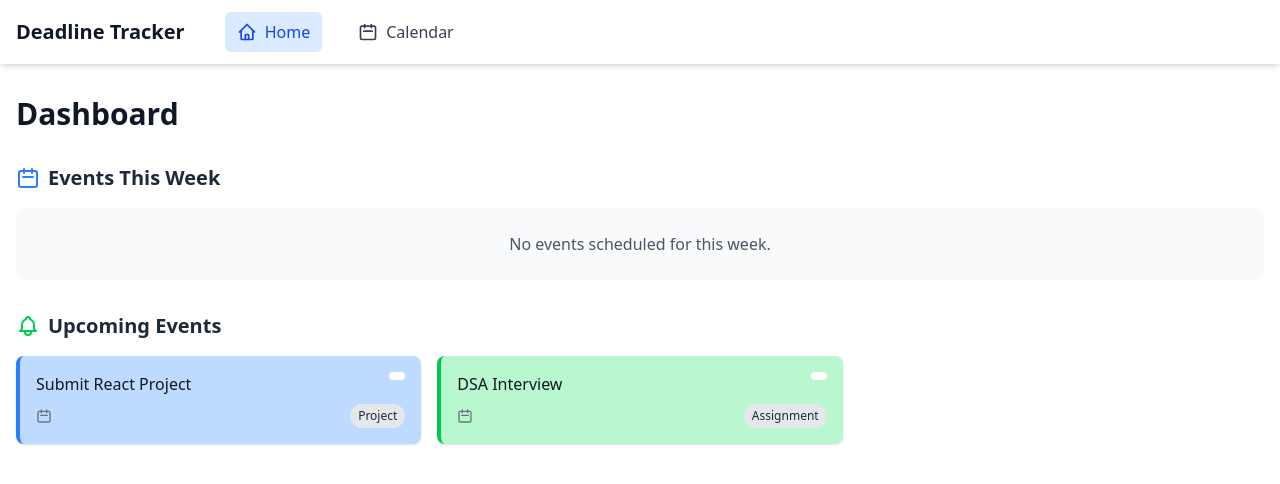
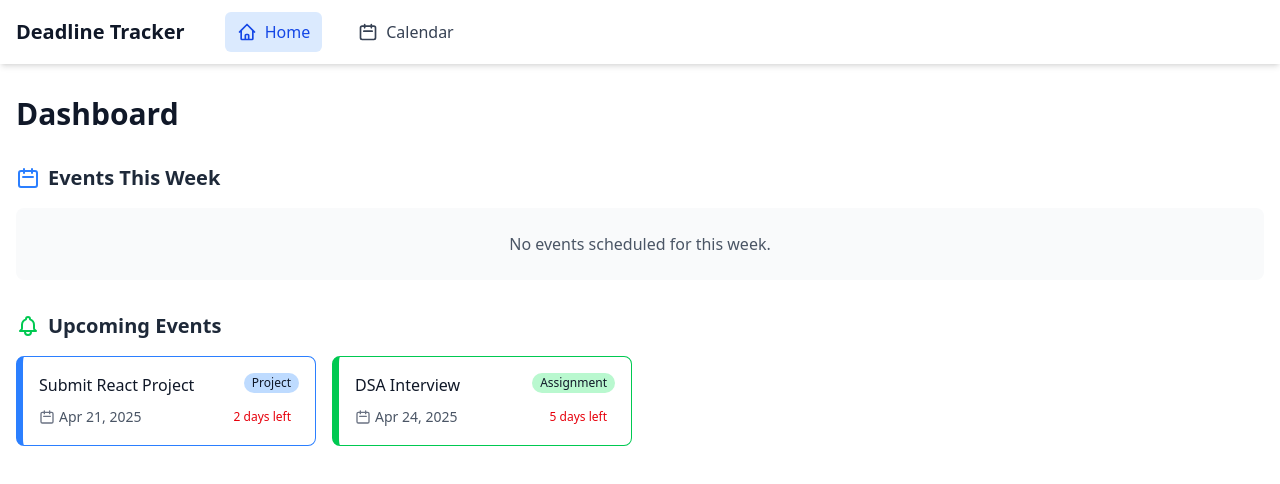
Before and after one commit to Divii2205/DeadlineTracker, a React (Vite) app in the folder Deadline Tracker/: page / in a window 1280 px wide. Shown: the top 484 px of the page. Built offline with nearby package versions, Linux system fonts and the light colour scheme.

Commit message:
Add a Date feature to the Deadline Cards

```diff
--- a/Deadline Tracker/src/components/EventCard.jsx
+++ b/Deadline Tracker/src/components/EventCard.jsx
@@ -1,5 +1,6 @@
 import React, { useContext } from "react";
 import EventContext from "../context/EventContext";
+import { formatShortDate, getRemainingDays, isPast } from "../utils/dateUtils";
 
 const EventCard = ({ event }) => {
   const { eventCategories } = useContext(EventContext);
@@ -10,17 +11,40 @@ const EventCard = ({ event }) => {
     ? category.color
     : "bg-gray-200 border-gray-400";
 
+  const remainingDays = getRemainingDays(event.date);
+  const isExpired = isPast(event.date);
+
+  let statusText = "";
+  let statusClass = "";
+
+  if (isExpired) {
+    statusText = "Expired";
+    statusClass = "text-red-600 dark:text-red-400";
+  } else if (remainingDays === 0) {
+    statusText = "Today";
+    statusClass = "text-orange-600 dark:text-orange-400";
+  } else if (remainingDays === 1) {
+    statusText = "Tomorrow";
+    statusClass = "text-yellow-600 dark:text-yellow-400";
+  } else {
+    statusText = `${remainingDays} days left`;
+    statusClass = "text-red-600 dark:text-red-400";
+  }
+
   return (
     <div
-      className={`${categoryColor} border-l-4 rounded-lg shadow-sm p-4 mb-3 hover:shadow-md transition-shadow cursor-pointer`}
+      className={`rounded-lg p-4 cursor-pointer transition-transform hover:scale-105 border border-l-7 ${categoryColor} bg-transparent!`}
     >
       <div className="flex justify-between items-start">
         <h3 className="font-medium text-gray-900 dark:text-white">
           {event.title}
         </h3>
+
         <span
-          className={`text-xs font-medium bg-white dark:bg-gray-800 px-2 py-1 rounded-full`}
-        ></span>
+          className={`px-2 py-0.5 text-xs rounded-full flex items-center ${categoryColor}`}
+        >
+          {event.category.charAt(0).toUpperCase() + event.category.slice(1)}
+        </span>
       </div>
       <div className="mt-2 flex justify-between items-center">
         <div className="flex items-center">
@@ -38,11 +62,11 @@ const EventCard = ({ event }) => {
               d="M8 7V3m8 4V3m-9 8h10M5 21h14a2 2 0 002-2V7a2 2 0 00-2-2H5a2 2 0 00-2 2v12a2 2 0 002 2z"
             />
           </svg>
-          <span className="text-sm text-gray-600 dark:text-gray-300"></span>
+          <span className="text-sm text-gray-600 dark:text-gray-300">{formatShortDate(event.date)}</span>
         </div>
-        <span className="text-xs bg-gray-200 dark:bg-gray-300 text-gray-800 dark:text-gray-800 px-2 py-1 rounded-full">
-          {category?.name || "Other"}
-        </span>
+        <span
+          className={`text-xs font-medium ${statusClass} bg-white dark:bg-gray-800 px-2 py-1 rounded-full`}
+        >{statusText}</span>
       </div>
     </div>
   );
--- a/Deadline Tracker/src/pages/Home.jsx
+++ b/Deadline Tracker/src/pages/Home.jsx
@@ -37,7 +37,7 @@ function Home() {
           Events This Week
         </h2>
         {thisWeekEvents.length > 0 ? (
-          <div className="grid grid-cols-1 md:grid-cols-2 lg:grid-cols-3 gap-4">
+          <div className="grid grid-cols-1 md:grid-cols-2 lg:grid-cols-4 gap-4">
             {thisWeekEvents.map((event) => (
               <EventCard key={event.id} event={event} />
             ))}
@@ -71,7 +71,7 @@ function Home() {
           Upcoming Events
         </h2>
         {upcomingEvents.length > 0 ? (
-          <div className="grid grid-cols-1 md:grid-cols-2 lg:grid-cols-3 gap-4">
+          <div className="grid grid-cols-1 md:grid-cols-2 lg:grid-cols-4 gap-4">
             {upcomingEvents.map((event) => (
               <EventCard key={event.id} event={event} />
             ))}
--- /dev/null
+++ b/Deadline Tracker/src/utils/dateUtils.js
@@ -0,0 +1,131 @@
+// Format a date to display as "Day, Month Date, Year"
+export const formatDate = (dateString) => {
+  const date = new Date(dateString);
+  return date.toLocaleDateString("en-US", {
+    weekday: "long",
+    year: "numeric",
+    month: "long",
+    day: "numeric",
+  });
+};
+
+// Format a date to display as "Month Date Year"
+export const formatShortDate = (dateString) => {
+  const date = new Date(dateString);
+  return date.toLocaleDateString("en-US", {
+    month: "short",
+    day: "numeric",
+    year: "numeric",
+  });
+};
+
+// Check if a date is today
+export const isToday = (dateString) => {
+  const date = new Date(dateString);
+  const today = new Date();
+  return (
+    date.getDate() === today.getDate() &&
+    date.getMonth() === today.getMonth() &&
+    date.getFullYear() === today.getFullYear()
+  );
+};
+
+// Check if a date is in the past
+export const isPast = (dateString) => {
+  const date = new Date(dateString);
+  const today = new Date();
+  // Set time to beginning of day for accurate comparison
+  today.setHours(0, 0, 0, 0);
+  date.setHours(0, 0, 0, 0);
+  return date < today;
+};
+
+// Check if a date is in the future
+export const isFuture = (dateString) => {
+  const date = new Date(dateString);
+  const today = new Date();
+  // Set time to beginning of day for accurate comparison
+  today.setHours(0, 0, 0, 0);
+  date.setHours(0, 0, 0, 0);
+  return date > today;
+};
+
+// Check if a date is in the current week
+export const isThisWeek = (dateString) => {
+  const date = new Date(dateString);
+  const today = new Date();
+
+  // Get the first day of the current week (Sunday)
+  const firstDayOfWeek = new Date(today);
+  const dayOfWeek = today.getDay(); // 0 for Sunday, 6 for Saturday
+  firstDayOfWeek.setDate(today.getDate() - dayOfWeek);
+  firstDayOfWeek.setHours(0, 0, 0, 0);
+
+  // Get the last day of the current week (Saturday)
+  const lastDayOfWeek = new Date(firstDayOfWeek);
+  lastDayOfWeek.setDate(firstDayOfWeek.getDate() + 6);
+  lastDayOfWeek.setHours(23, 59, 59, 999);
+
+  // Check if the date is within the current week
+  return date >= firstDayOfWeek && date <= lastDayOfWeek;
+};
+
+// Generate calendar days for a month
+export const getCalendarDays = (year, month) => {
+  // Month in JavaScript is 0-indexed (0 = January, 11 = December)
+  const firstDay = new Date(year, month, 1);
+  const lastDay = new Date(year, month + 1, 0);
+
+  // Get the day of the week for the first day (0 = Sunday, 6 = Saturday)
+  const firstDayOfWeek = firstDay.getDay();
+
+  // Calculate the number of days from the previous month to include
+  const daysFromPrevMonth = firstDayOfWeek;
+
+  // Calculate the date of the first day to display (may be from previous month)
+  const startDate = new Date(firstDay);
+  startDate.setDate(1 - daysFromPrevMonth);
+
+  // Generate 42 days (6 weeks) for the calendar display
+  const days = [];
+  let currentDate = new Date(startDate);
+
+  for (let i = 0; i < 42; i++) {
+    days.push({
+      date: new Date(currentDate),
+      isCurrentMonth: currentDate.getMonth() === month,
+      isToday: isToday(currentDate),
+    });
+    currentDate.setDate(currentDate.getDate() + 1);
+  }
+
+  return days;
+};
+
+// Get events for a specific date
+export const getEventsForDate = (events, date) => {
+  const targetDate = new Date(date);
+  targetDate.setHours(0, 0, 0, 0);
+
+  return events.filter((event) => {
+    const eventDate = new Date(event.date);
+    eventDate.setHours(0, 0, 0, 0);
+    return eventDate.getTime() === targetDate.getTime();
+  });
+};
+
+// Get remaining days from today to deadline
+export const getRemainingDays = (dateString) => {
+  const date = new Date(dateString);
+  const today = new Date();
+
+  // Set time to beginning of day for accurate comparison
+  today.setHours(0, 0, 0, 0);
+  date.setHours(0, 0, 0, 0);
+
+  // Calculate the difference in days
+  const diffTime = date - today;
+  const diffDays = Math.ceil(diffTime / (1000 * 60 * 60 * 24));
+
+  return diffDays;
+};
```
